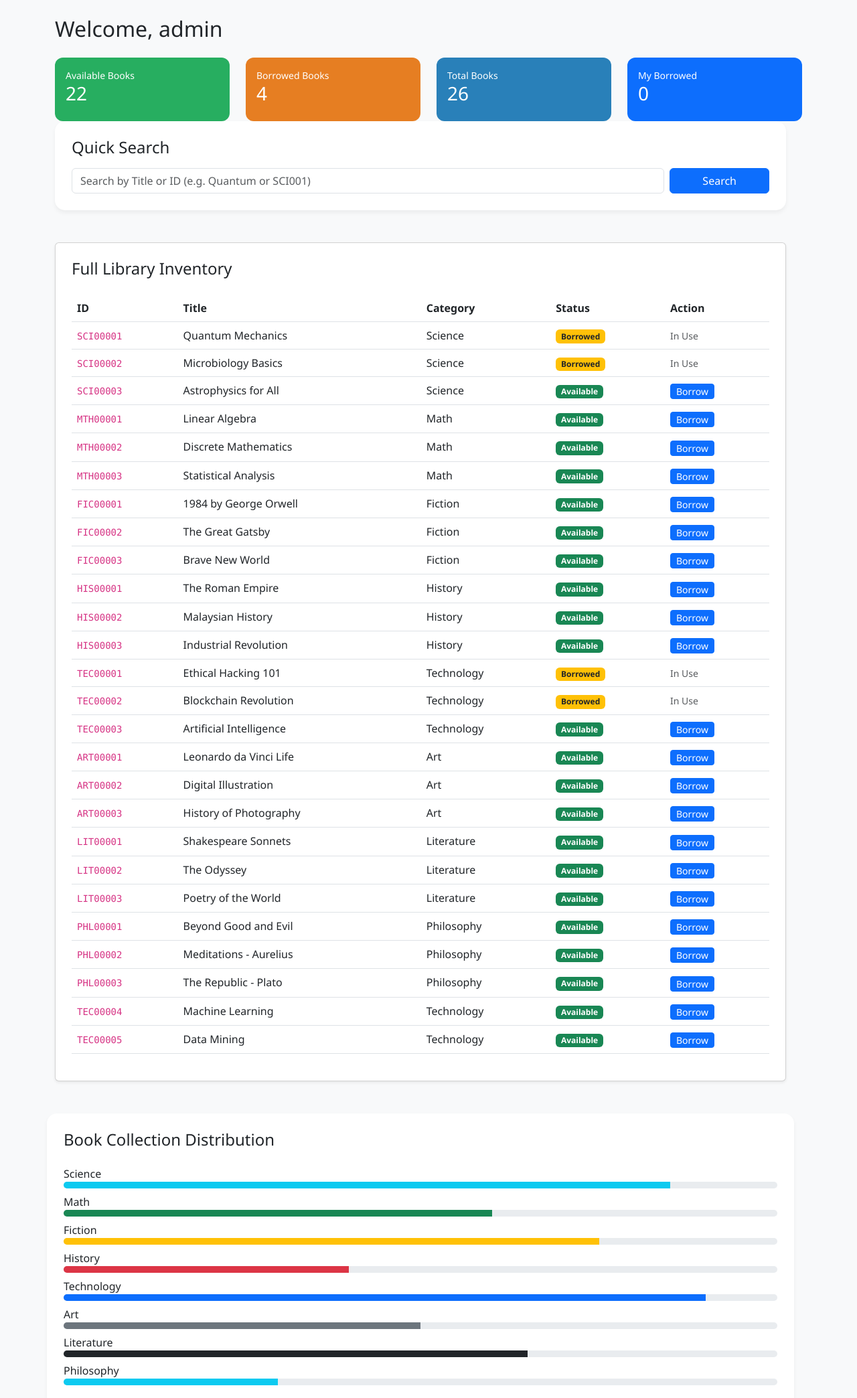
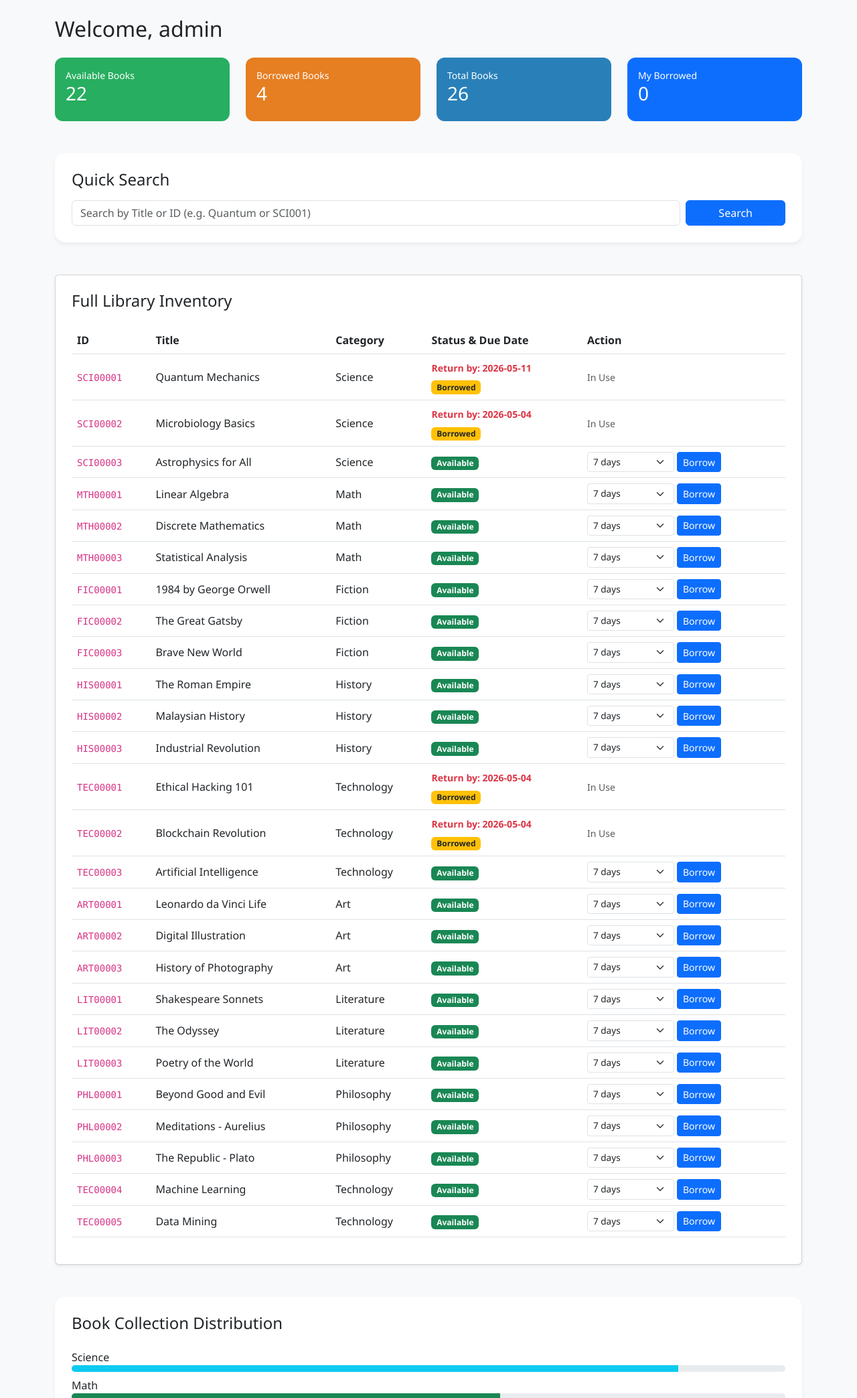
Before and after one commit to fathulnaim/AgeisLibrary, a Flask app: page / in a window 1280 px wide. Shown: the part 56-2144 px from the top of the page at 67% size. Run offline with Flask 3, Linux system fonts and the light colour scheme; a user stored in the database is signed in; data comes from the database, SQL or seed files in the repository; both versions use the stored data as it was after the commit.

Commit message:
Period feature

```diff
--- a/app.py
+++ b/app.py
@@ -5,6 +5,7 @@ import re
 import random
 import time
 import os
+from datetime import datetime, timedelta
 
 app = Flask(__name__)
 app.secret_key = os.environ.get("SECRET_KEY", os.urandom(24))
@@ -444,7 +445,7 @@ def add_book():
         # Validate search input
     if is_valid_input(bid, 8) and is_valid_input(title, 50, r"^[a-zA-Z0-9\s.,-/]*$"):
         try:
-            db.execute("INSERT INTO books VALUES (?, ?, ?, 'Available', NULL)", (bid, title, cat))
+            db.execute("INSERT INTO books VALUES (?, ?, ?, 'Available', NULL, NULL)", (bid, title, cat))
             db.commit()
             add_log(session['user'], "ADMIN Action: Add Book", f"Added Book ID: {bid}")
             flash("Success: Book added.", "success")
@@ -462,15 +463,20 @@ def add_book():
 @app.route('/admin/borrow', methods=['POST'])
 def borrow():
     if session.get('role') != 'admin': return redirect('/')
+
     bid = request.form.get('book_id')
+    duration = int(request.form.get('duration', 7))
+
     db = get_db()
-    db.execute("UPDATE books SET status = 'Borrowed' WHERE book_id = ?", (bid,))
+    due_date = (datetime.now() + timedelta(days=duration)).strftime('%Y-%m-%d')
+
+    db.execute("UPDATE books SET status = 'Borrowed', borrowed_by = ?, due_date = ? WHERE book_id = ?",
+               (session['user'], due_date, bid))
     db.commit()
-    # Inside admin routes:
-    add_log(session['user'], "ADMIN Action: Borrow Book", f"Borrowed Book ID: {bid}")
-    flash("Action Completed Successfully!", "success")
+
+    add_log(session['user'], "ADMIN Action: Borrow Book", f"Book ID: {bid} (Due: {due_date})")
+    flash(f"Book borrowed for {duration} days. Due: {due_date}", "success")
     return redirect('/admin')
-
 # Return for admin
 @app.route('/admin/return', methods=['POST'])
 def return_b():
@@ -479,8 +485,7 @@ def return_b():
     bid = request.form.get('book_id')
     db = get_db()
 
-    # Parameterized query here
-    db.execute("UPDATE books SET status = 'Available', borrowed_by = NULL WHERE book_id = ?", (bid,))
+    db.execute("UPDATE books SET status = 'Available', borrowed_by = NULL, due_date = NULL WHERE book_id = ?", (bid,))
     db.commit()
 
     add_log(session['user'], "ADMIN Action: Return Book", f"Returned Book ID: {bid}")
@@ -536,19 +541,25 @@ def delete_book():
 def student_borrow(book_id):
     if 'user' not in session: return redirect('/')
 
+    # 1. Ambil durasi dari pilihan student (3, 7, 14, 21)
+    duration_days = int(request.form.get('duration', 7))
+
+    # 2. Kira tarikh pulangkan (Hari ini + X hari)
+    due_date = (datetime.now() + timedelta(days=duration_days)).strftime('%Y-%m-%d')
+
     db = get_db()
-    # Check if book is already borrowed (Semantic Validation)
     book = db.execute("SELECT status FROM books WHERE book_id = ?", (book_id,)).fetchone()
 
     if book and book['status'] == 'Available':
-        # Update status and record who borrowed it
-        db.execute("UPDATE books SET status = 'Borrowed', borrowed_by = ? WHERE book_id = ?",
-               (session['user'], book_id))
+
+        db.execute("UPDATE books SET status = 'Borrowed', borrowed_by = ?, due_date = ? WHERE book_id = ?",
+               (session['user'], due_date, book_id))
         db.commit()
-        add_log(session['user'], "Borrow Book", f"Book ID: {book_id}")
-        flash(f"Success! You have borrowed {book_id}", "success")
+
+        add_log(session['user'], "Borrow Book", f"ID: {book_id}, Due: {due_date} ({duration_days} days)")
+        flash(f"Borrowed! Please return by {due_date}", "success")
     else:
-        flash("This book is already borrowed by someone else!", "danger")
+        flash("Book is not available.", "danger")
 
     return redirect('/dashboard')
 
@@ -558,8 +569,9 @@ def student_return(book_id):
     if 'user' not in session: return redirect('/')
 
     db = get_db()
-    db.execute("UPDATE books SET status = 'Available', borrowed_by = NULL WHERE book_id = ?", (book_id,))
+    db.execute("UPDATE books SET status = 'Available', borrowed_by = NULL, due_date = NULL WHERE book_id = ?", (book_id,))
     db.commit()
+
     add_log(session['user'], "Return Book", f"Book ID: {book_id}")
     flash(f"Book {book_id} has been returned. Thank you!", "success")
     return redirect('/dashboard')
--- a/templates/dashboard.html
+++ b/templates/dashboard.html
@@ -6,7 +6,7 @@
     <title>AgeisLibrary</title>
 </head>
 <body>
-<!--Navigation bar-->
+
 <nav class="navbar navbar-dark bg-dark px-4">
     <span class="navbar-brand">AgeisLibrary</span>
     <div>
@@ -15,7 +15,6 @@
                 <a href="/admin" class="btn btn-warning btn-sm me-2">⚙️ Admin Panel</a>
             {% endif %}
 
-            <!--Profile and logout button-->
             <a href="/profile" class="text-light me-3 text-decoration-none">
                 <span class="badge bg-secondary p-2">👤 {{ user }}</span>
             </a>
@@ -29,23 +28,27 @@
 </nav>
 
 <div class="container mt-4">
+
     {% if user %}
     <h2 class="mb-4">Welcome, {{ user }}</h2>
     {% endif %}
-    <!--Stats-->
+
     <div class="row mb-5">
+
         <div class="col">
             <div class="card stat-card bg-available p-3">
                 <small>Available Books</small>
                 <h3>{{ stats.available }}</h3>
             </div>
         </div>
+
         <div class="col">
             <div class="card stat-card bg-rented p-3">
                 <small>Borrowed Books</small>
                 <h3>{{ stats.rented }}</h3>
             </div>
         </div>
+
         <div class="col">
             <div class="card stat-card bg-total p-3">
                 <small>Total Books</small>
@@ -62,63 +65,90 @@
         </div>
         {% endif %}
 
+    </div>
+
     <div class="row">
-        <!--User can search keyword here-->
+
         <div class="col-md-12 mb-5">
             <div class="category-box">
+
                 <h4 class="mb-3">Quick Search</h4>
+
                 {% with messages = get_flashed_messages(with_categories=true) %}
                     {% if messages %}
                         {% for category, message in messages %}
-					  <!--Message-->
-					  <div class="alert alert-{{ category }} alert-dismissible fade show shadow-sm mb-4" role="alert">
-						<i class="me-2"></i> {{ message }}
-						<button type="button" class="btn-close" data-bs-dismiss="alert" aria-label="Close"></button>
+                            <div class="alert alert-{{ category }} alert-dismissible fade show shadow-sm mb-4">
+                                {{ message }}
+                                <button type="button" class="btn-close" data-bs-dismiss="alert"></button>
                             </div>
                         {% endfor %}
                     {% endif %}
                 {% endwith %}
 
                 <form action="/search" method="POST" class="d-flex gap-2">
-					<!--Max length is 50-->
                     <input type="text" name="book_id" class="form-control"
                            placeholder="Search by Title or ID (e.g. Quantum or SCI001)"
-						   maxlength="50" value="{{ typed_query if typed_query else '' }}" required>
+                           maxlength="50"
+                           value="{{ typed_query if typed_query else '' }}"
+                           required>
                     <button type="submit" class="btn btn-primary px-5">Search</button>
                 </form>
 
                 {% if query %}
                 <div class="mt-4 p-4 border rounded bg-white shadow-sm">
-						<h5>Search Results for: <span class="text-primary">"{{ query }}"</span></h5>
+                    <h5>Search Results for: "<span class="text-primary">{{ query }}</span>"</h5>
                     <hr>
 
                     {% if results %}
                     <div class="table-responsive">
                         <table class="table table-sm align-middle">
                             <thead>
-										<tr><th>ID</th><th>Title</th><th>Status</th><th>Action</th></tr>
+                                <tr>
+                                    <th>ID</th>
+                                    <th>Title</th>
+                                    <th>Status/Due</th>
+                                    <th>Action</th>
+                                </tr>
                             </thead>
+
                             <tbody>
                                 {% for book in results %}
                                 <tr>
                                     <td><code>{{ book.book_id }}</code></td>
                                     <td>{{ book.title }}</td>
+
                                     <td>
-												<!--status of the book-->
+                                        {% if book.status == 'Borrowed' %}
+                                            <div class="mb-1">
+                                                <small class="text-danger fw-semibold">
+                                                    Return by: {{ book.due_date }}
+                                                </small>
+                                            </div>
+                                        {% endif %}
+
                                         <span class="badge {{ 'status-available' if book.status == 'Available' else 'status-borrowed' }}">
                                             {{ book.status }}
                                         </span>
                                     </td>
+
                                     <td>
                                         {% if user %}
                                             {% if book.status == 'Available' %}
-														<form action="/borrow/{{ book.book_id }}" method="POST">
+                                                <form action="/borrow/{{ book.book_id }}" method="POST" class="d-flex gap-1">
+                                                    <select name="duration" class="form-select form-select-sm py-0" style="width: 100px; font-size: 0.7rem;">
+                                                        <option value="3">3 days</option>
+                                                        <option value="7" selected>7 days</option>
+                                                        <option value="14">14 days</option>
+                                                        <option value="21">21 days</option>
+                                                    </select>
                                                     <button class="btn btn-sm btn-primary py-0">Borrow</button>
                                                 </form>
+
                                             {% elif book.borrowed_by == user %}
                                                 <form action="/return/{{ book.book_id }}" method="POST">
                                                     <button class="btn btn-sm btn-outline-info py-0">Return</button>
                                                 </form>
+
                                             {% else %}
                                                 <span class="text-muted small">In Use</span>
                                             {% endif %}
@@ -126,63 +156,84 @@
                                             <a href="/login_page" class="btn btn-sm btn-link py-0">Login to Borrow</a>
                                         {% endif %}
                                     </td>
+
                                 </tr>
                                 {% endfor %}
                             </tbody>
+
                         </table>
-							</div>
-						{% else %}
-							<!--Messsage-->
-							<div class="text-center py-3">
-								<span style="font-size: 30px;">⚠️</span>
-								<p class="text-danger fw-bold">No books found matching your search.</p>
-								<a href="/dashboard" class="btn btn-sm btn-link">Clear Search</a>
                     </div>
                     {% endif %}
                 </div>
                 {% endif %}
+
             </div>
         </div>
 
-        <!--List of book in the inventory-->
         <div class="col-md-12">
             <div class="card p-4 shadow-sm mb-5">
+
                 <h4 class="mb-4">Full Library Inventory</h4>
-                <table class="table table-hover">
+
+                <table class="table table-hover align-middle">
                     <thead>
                         <tr>
-							<th>ID</th><th>Title</th><th>Category</th><th>Status</th>
-							{% if user %} <th>Action</th> {% endif %}
+                            <th>ID</th>
+                            <th>Title</th>
+                            <th>Category</th>
+                            <th>Status & Due Date</th>
+                            {% if user %}<th>Action</th>{% endif %}
                         </tr>
                     </thead>
+
                     <tbody>
                         {% for book in all_books %}
                         <tr>
                             <td><code>{{ book.book_id }}</code></td>
                             <td>{{ book.title }}</td>
                             <td>{{ book.category }}</td>
+
                             <td>
+                                {% if book['status'] == 'Borrowed' %}
+                                    <div class="mb-1">
+                                        <small class="text-danger fw-semibold">
+                                            Return by: {{ book['due_date'] }}
+                                        </small>
+                                    </div>
+                                {% endif %}
+
                                 <span class="badge {{ 'bg-success' if book['status'] == 'Available' else 'bg-warning text-dark' }}">
                                     {{ book['status'] }}
                                 </span>
+
                                 {% if book['status'] == 'Borrowed' and book['borrowed_by'] == user %}
-									<small class="d-block text-primary" style="font-size: 0.7rem;">(Borrowed by You)</small>
+                                    <div class="mt-1">
+                                        <small class="badge bg-info text-dark" style="font-size: 0.6rem;">
+                                            You are holding this
+                                        </small>
+                                    </div>
                                 {% endif %}
                             </td>
 
                             {% if user %}
                             <td>
                                 {% if book['status'] == 'Available' %}
-									<form action="/borrow/{{ book.book_id }}" method="POST">
+                                    <form action="/borrow/{{ book.book_id }}" method="POST" class="d-flex gap-1">
+                                        <select name="duration" class="form-select form-select-sm" style="width: 130px; font-size: 0.85rem;">
+											<option value="3">3 days</option>
+											<option value="7" selected>7 days</option>
+											<option value="14">14 days</option>
+											<option value="21">21 days</option>
+										</select>
                                         <button class="btn btn-sm btn-primary py-0">Borrow</button>
                                     </form>
+
                                 {% elif book['borrowed_by'] == user %}
-									<!--return when user borrow-->
                                     <form action="/return/{{ book.book_id }}" method="POST">
                                         <button class="btn btn-sm btn-outline-info py-0">Return</button>
                                     </form>
+
                                 {% else %}
-									<!--if someone borrowed the book-->
                                     <span class="text-muted small">In Use</span>
                                 {% endif %}
                             </td>
@@ -190,10 +241,12 @@
                         </tr>
                         {% endfor %}
                     </tbody>
+
                 </table>
             </div>
-        </div>
+
             <div class="category-box">
+
                 <h4 class="mb-4">Book Collection Distribution</h4>
 
                 <label>Science</label>
@@ -219,8 +272,14 @@
 
                 <label>Philosophy</label>
                 <div class="progress mb-2"><div class="progress-bar bg-info" style="width: 30%"></div></div>
+
             </div>
+
         </div>
+
     </div>
+
+</div>
+
 </body>
 </html>
```
Also changed, not shown: init_db.py (+29 -29 lines), schema.sql (+9 -8 lines), templates/admin.html (+14 -2 lines), templates/profile.html (+24 -30 lines), library.db. Lines whose indentation alone changed are shown as unchanged.
